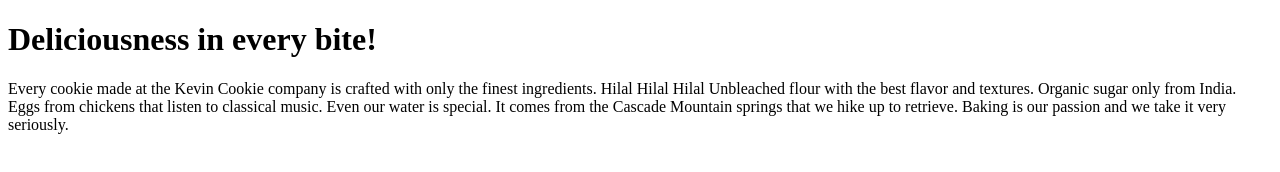
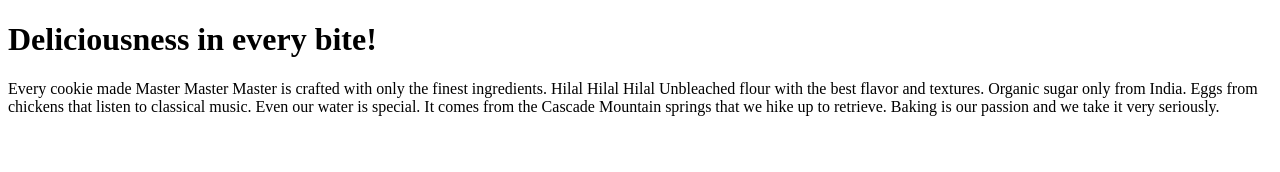
Before and after one commit to Hilala79/deneme, a plain HTML site: page index.htm in a window 1280 px wide. Drawn offline with Linux system fonts and the light colour scheme.

Commit message:
Master branchindaki index.htm degistirildi

```diff
--- a/index.htm
+++ b/index.htm
@@ -3,7 +3,7 @@
 <body>
 
 <h1>Deliciousness in every bite!</h1>
-<p>Every cookie made at the Kevin Cookie company is crafted with only the finest ingredients. Hilal Hilal Hilal Unbleached flour with the best flavor and textures. Organic sugar only from India. Eggs from chickens that listen to classical music. Even our water is special. It comes from the Cascade Mountain springs that we hike up to retrieve. Baking is our passion and we take it very seriously.</p>
+<p>Every cookie made Master Master Master is crafted with only the finest ingredients. Hilal Hilal Hilal Unbleached flour with the best flavor and textures. Organic sugar only from India. Eggs from chickens that listen to classical music. Even our water is special. It comes from the Cascade Mountain springs that we hike up to retrieve. Baking is our passion and we take it very seriously.</p>
 
 </body>
 </html>
```
